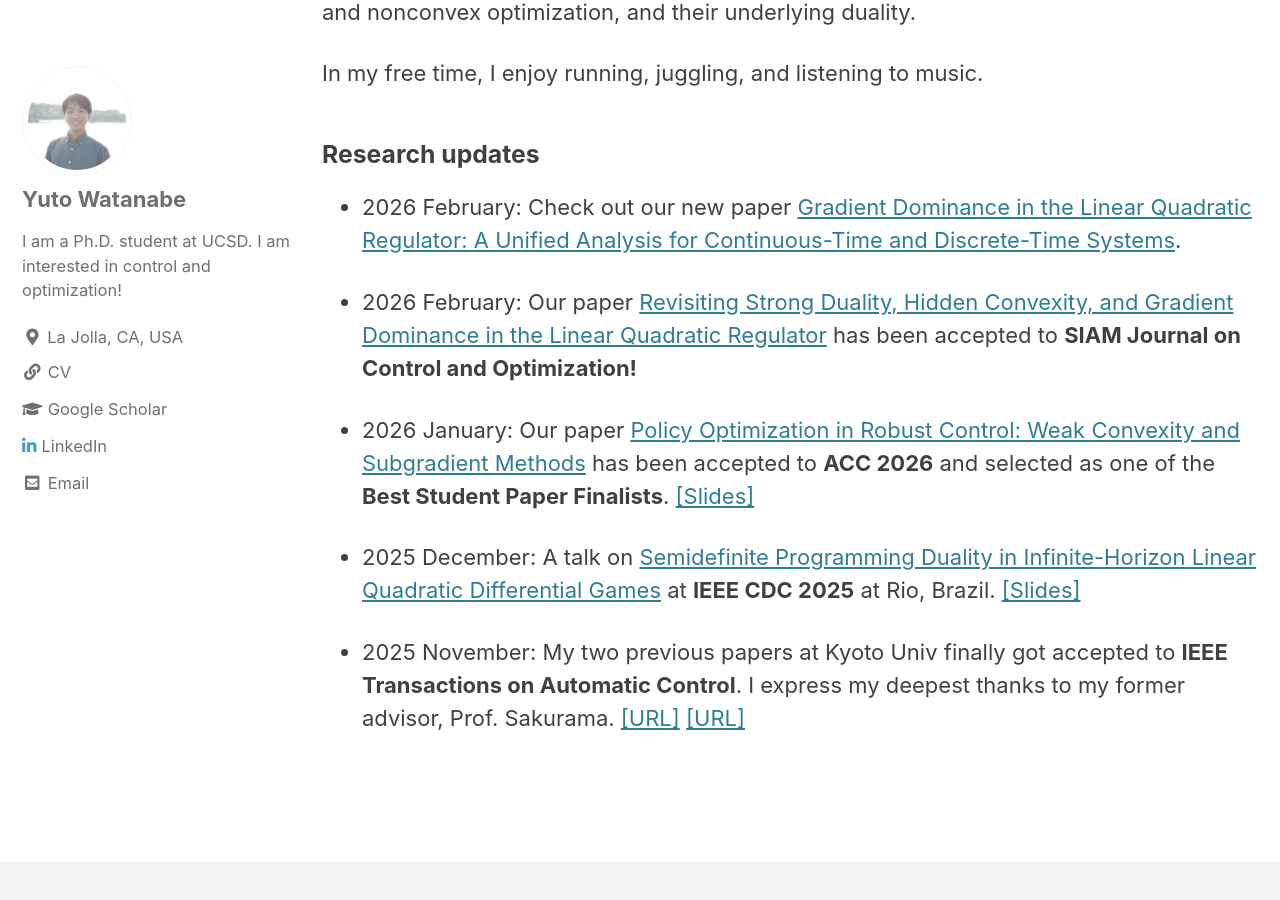
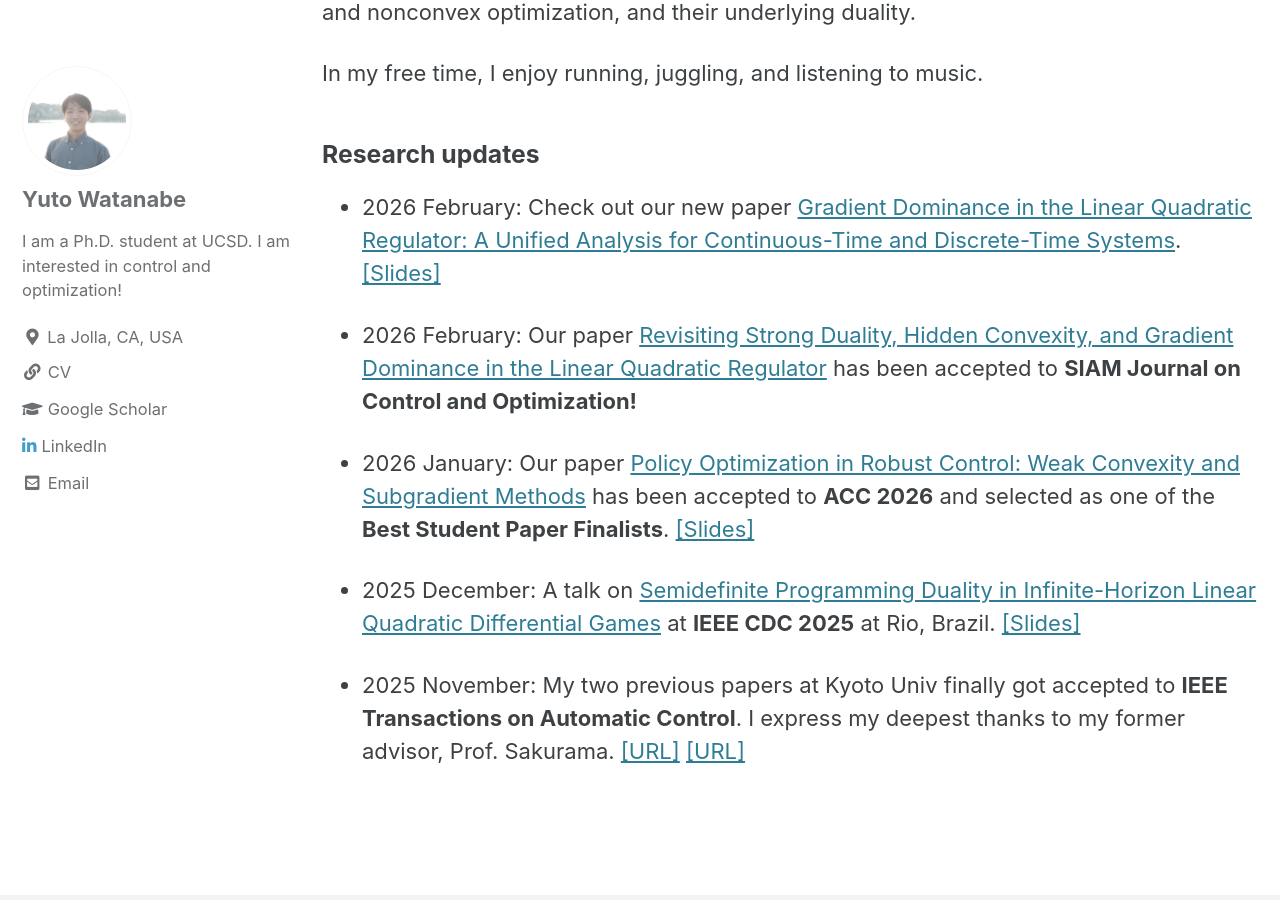
Before and after one commit to WatanabeYuto/watanabeyuto.github.io, a Jekyll site: the page built from index.md, in a window 1280 px wide and 900 px high, scrolled down 405 px. Built offline with Jekyll 4.4.1, drawn with Linux system fonts in a browser that asks for light colours; cached includes are drawn as plain includes; the list of posts is cut into pages by our own code.

Commit message:
update slides

```diff
--- a/index.md
+++ b/index.md
@@ -20,7 +20,7 @@ In my free time, I enjoy running, juggling, and listening to music.
 
 ### Research updates
 
-- 2026 February: Check out our new paper [Gradient Dominance in the Linear Quadratic Regulator: A Unified Analysis for Continuous-Time and Discrete-Time Systems](https://arxiv.org/abs/2602.22577).
+- 2026 February: Check out our new paper [Gradient Dominance in the Linear Quadratic Regulator: A Unified Analysis for Continuous-Time and Discrete-Time Systems](https://arxiv.org/abs/2602.22577). [[Slides]](https://drive.google.com/file/d/17O7PIXuA1OCcGdy_bmpJg0JzLxjXjJLk/view?usp=sharing)
 
 - 2026 February: Our paper [Revisiting Strong Duality, Hidden Convexity, and Gradient Dominance in the Linear Quadratic Regulator](https://arxiv.org/abs/2503.10964) has been accepted to **SIAM Journal on Control and Optimization!**
 
```
Also changed, not shown: publication.md (+1 -1 lines).
